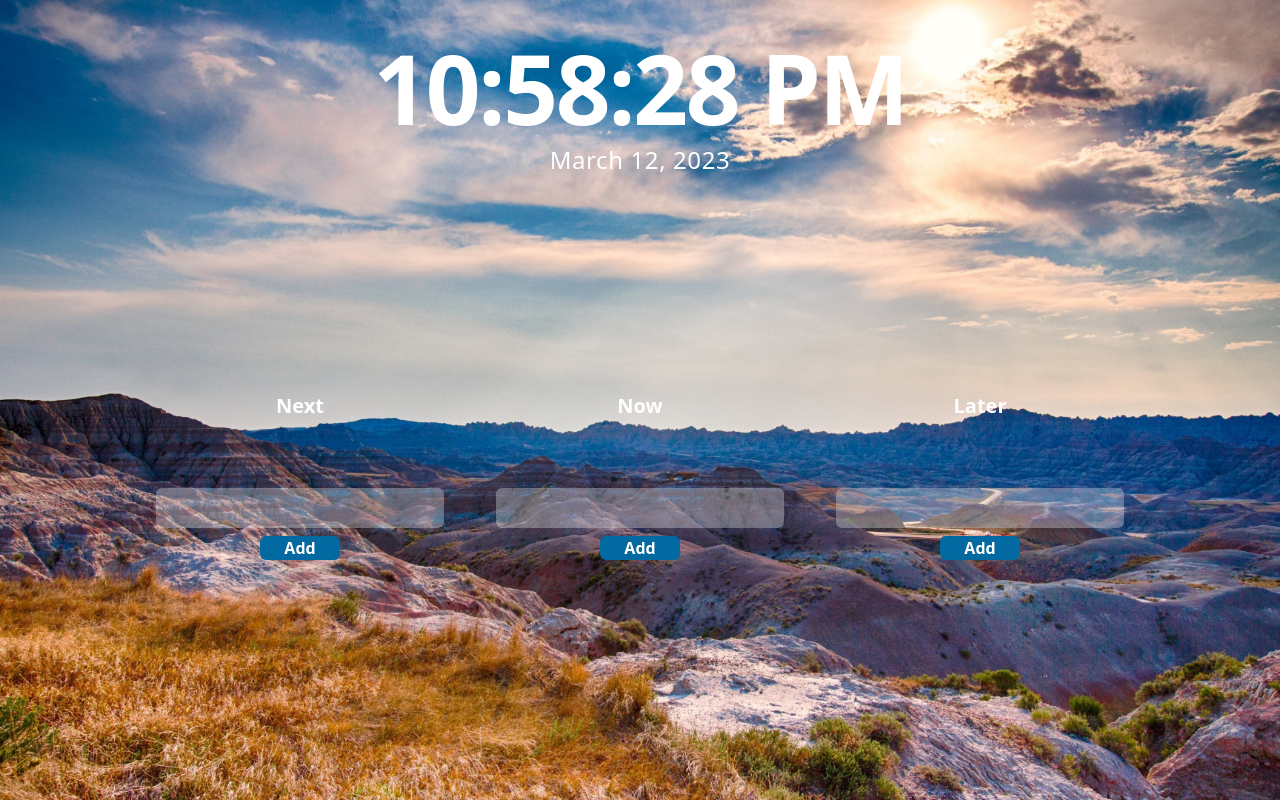
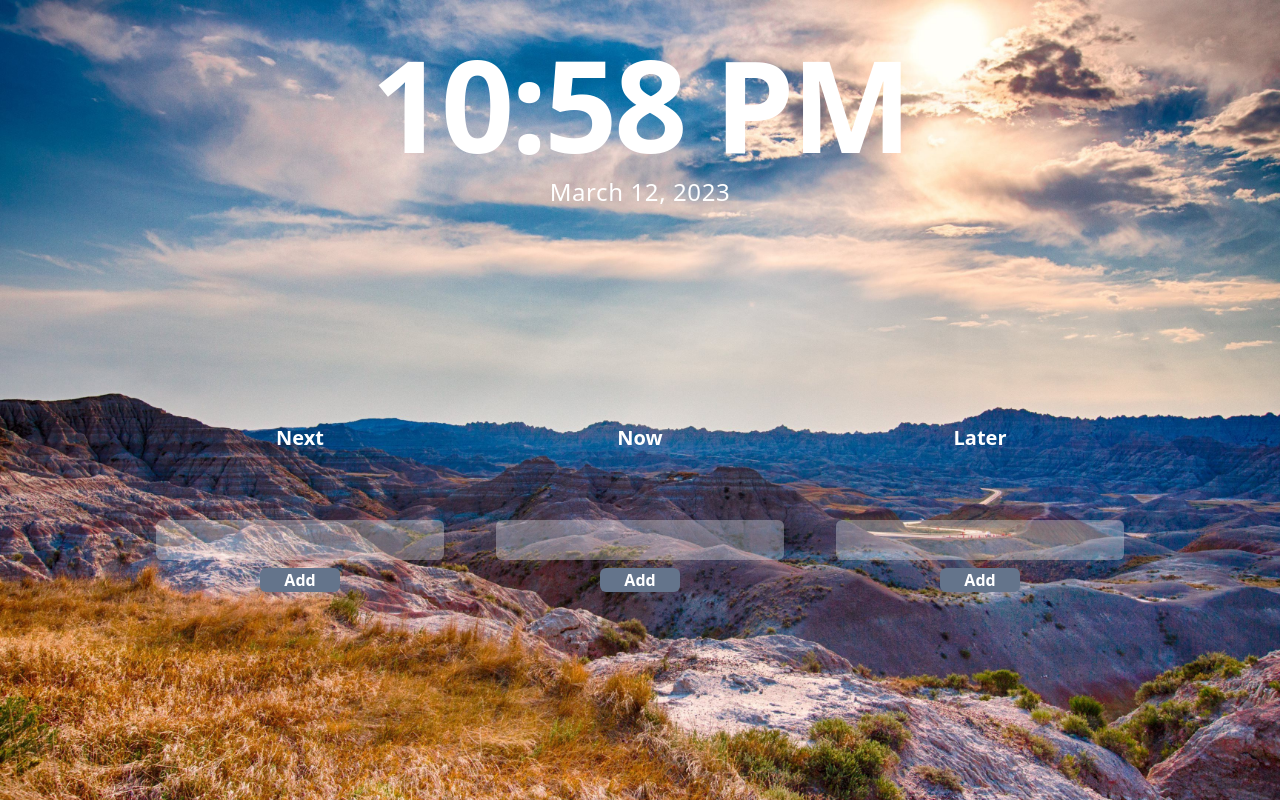
Before and after one commit to costiucigor/Todofy, a Vue app: page / in a window 1280 px wide. Built offline with nearby package versions, Linux system fonts and the light colour scheme; some icons are missing.

Commit message:
to do: fix previous commit

```diff
--- a/src/components/ExtensionComponent.vue
+++ b/src/components/ExtensionComponent.vue
@@ -11,10 +11,11 @@ import draggable from "vuedraggable";
 
 const time = ref("")
 const date = ref("")
+const showDropdown = ref(false)
 
 setInterval(() => {
   const now = new Date()
-  time.value = format(now, "hh:mm:ss a")
+  time.value = format(now, "hh:mm a")
   date.value = format(now, "MMMM dd, yyyy")
 }, 0)
 
@@ -104,7 +105,7 @@ const editItem = (event: Event, column: Column, listIndex: number) => {
 </script>
 
 <template>
-  <div class="flex flex-col text-height-loos tracking-tight items-center pt-10 text-8xl font-bold text-white ">
+  <div class="flex flex-col text-height-loos tracking-tight items-center pt-10 text-9xl font-bold text-white ">
     <div class="mb-2">{{ time }}</div>
     <div class="text-2xl font-normal tracking-wide">{{ date }}</div>
   </div>
@@ -122,7 +123,7 @@ const editItem = (event: Event, column: Column, listIndex: number) => {
           v-model="column.list"
           group="items"
           item-key="id"
-          class="space-y-4 max-h-64 overflow-y-scroll"
+          class="space-y-4 max-h-46 overflow-y-scroll"
           :class="{
             'min-h-[40px] bg-slate-200 rounded-md py-3' : drag,
           }"
@@ -206,7 +207,7 @@ const editItem = (event: Event, column: Column, listIndex: number) => {
           />
           <div class="flex justify-center">
             <button
-                class="bg-sky-700 mb-4 rounded-md text-white text-l font-bold hover:bg-sky-500 subpixel-antialiased w-20 transition
+                class="bg-slate-500 mb-4 rounded-md text-white text-l font-bold hover:bg-slate-400 subpixel-antialiased w-20 transition
                 duration-300 transform hover:-translate-y-1 hover:scale-110 leading-extra-loose">
               Add
             </button>
@@ -222,4 +223,17 @@ const editItem = (event: Event, column: Column, listIndex: number) => {
   @apply bg-slate-400 opacity-40;
 }
 
+::-webkit-scrollbar {
+  width: 6px;
+  border-radius: 3px;
+}
+
+::-webkit-scrollbar-track {
+  border-radius: 3px;
+}
+
+::-webkit-scrollbar-thumb {
+  background-color: #888;
+  border-radius: 3px;
+}
 </style>
```
